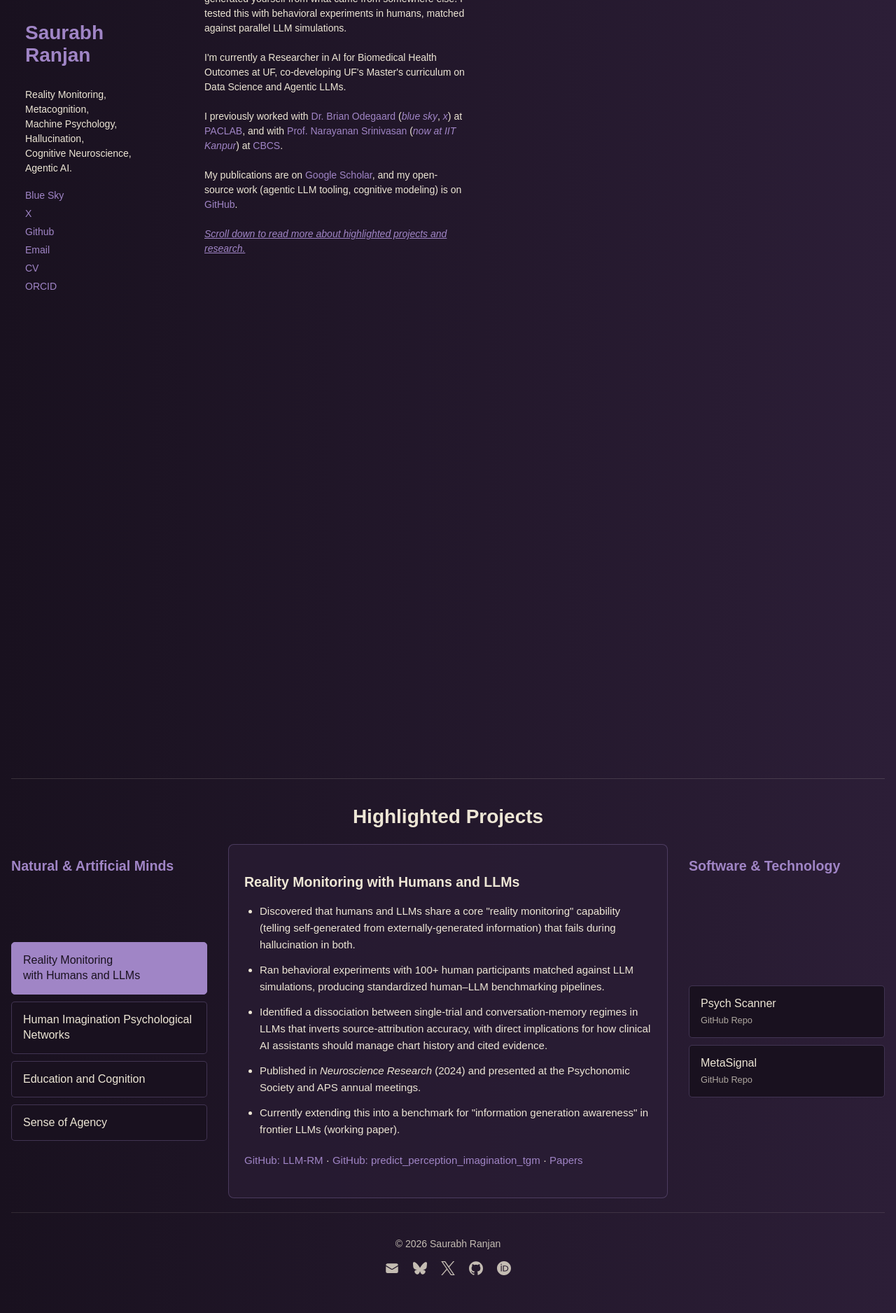
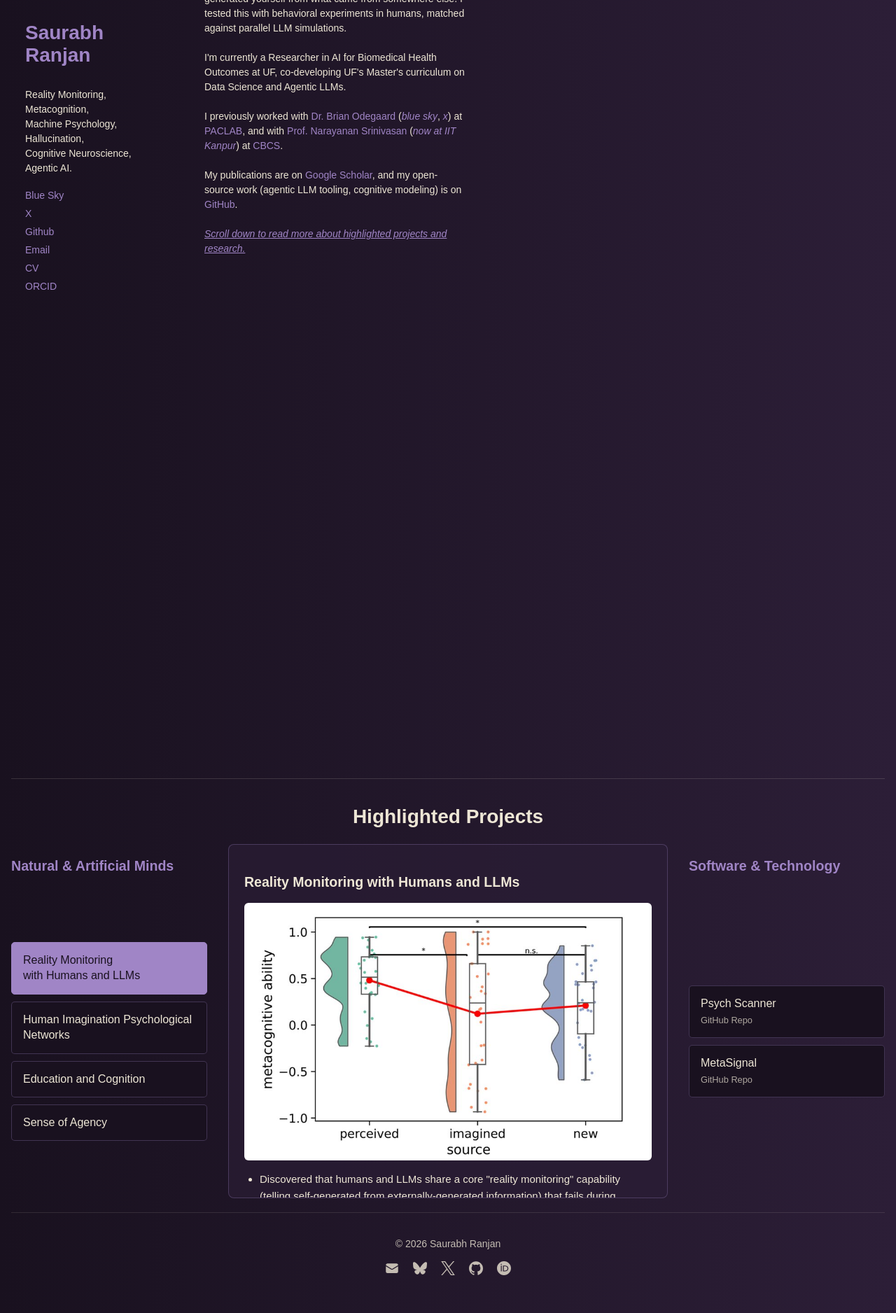
Before and after one commit to saurabhr/saurabhr.github.io, a Jekyll site: the page built from index.html, in a window 1280 px wide, cut to the strip 251-2127 px from the top of the page. Shown: the whole strip at 70% size. Built offline with Jekyll 4.4.1, drawn with Linux system fonts in a browser that asks for light colours.

Commit message:
update highlights

```diff
--- a/_sass/projects.sass
+++ b/_sass/projects.sass
@@ -98,6 +98,12 @@
   &.active
     display: block
 
+.proj-content img
+  max-width: 100%
+  border-radius: 6px
+  margin-bottom: 15px
+  display: block
+
 .proj-content h3
   font-size: 1.3em
   margin-bottom: 18px
--- a/index.html
+++ b/index.html
@@ -105,24 +105,26 @@ title: Saurabh Ranjan | Cognitive Neuroscience & AI Research
 
       <div class="proj-content active" id="reality-monitoring">
         <h3>Reality Monitoring with Humans and LLMs</h3>
+        <img src="assets/images/projects/reality-monitoring-metacognition.jpg" alt="Raincloud plot showing metacognitive ability (confidence tracking accuracy) is much higher for perceived items than for imagined or new items">
         <ul>
           <li>Discovered that humans and LLMs share a core "reality monitoring" capability (telling self-generated from externally-generated information) that fails during hallucination in both.</li>
+          <li>Using a false-memory (DRM) paradigm, found that confidence tracked accuracy far better for perceived items (metacognitive gamma = 0.48) than for imagined or entirely new ones (gamma 0.12-0.22); imagined and new were statistically indistinguishable from each other.</li>
           <li>Ran behavioral experiments with 100+ human participants matched against LLM simulations, producing standardized human–LLM benchmarking pipelines.</li>
           <li>Identified a dissociation between single-trial and conversation-memory regimes in LLMs that inverts source-attribution accuracy, with direct implications for how clinical AI assistants should manage chart history and cited evidence.</li>
-          <li>Published in <i>Neuroscience Research</i> (2024) and presented at the Psychonomic Society and APS annual meetings.</li>
-          <li>Currently extending this into a benchmark for "information generation awareness" in frontier LLMs (working paper).</li>
+          <li>Published in <i>Neuroscience Research</i> (2024); currently extending this into a benchmark for "information generation awareness" in frontier LLMs (working paper).</li>
         </ul>
         <p class="proj-links"><a href="https://github.com/saurabhr/LLM-RM" target=_blank>GitHub: LLM-RM</a> &middot; <a href="https://github.com/saurabhr/predict_perception_imagination_tgm" target=_blank>GitHub: predict_perception_imagination_tgm</a> &middot; <a href="https://scholar.google.com/citations?user=bzE80XYAAAAJ&hl=en" target=_blank>Papers</a></p>
       </div>
 
       <div class="proj-content" id="imagination">
         <h3>Human Imagination Psychological Networks</h3>
+        <img src="assets/images/projects/imagination-networks.jpg" alt="Imagination networks from the VVIQ-2 questionnaire compared across human populations and six LLMs, showing humans cluster consistently while LLMs do not">
         <ul>
           <li>Proposed a new computational model of visual imagination that reframes the heterarchy-vs-hierarchy debate in brain theory (<i>Physics of Life Reviews</i>, 2024).</li>
           <li>Built imagination networks from 2,743 participants across Florida, London, and Poland, and compared them against six LLMs (Gemma3-12B/27B, Llama3.3-70B, Llama4-16x17B).</li>
-          <li>Human networks replicated across populations (r = 0.31-0.93); LLMs did not, most produced degenerate, single-cluster structure regardless of model scale.</li>
+          <li>Human networks replicated across populations (r = 0.31-0.93); LLMs showed roughly a 5-fold weaker alignment with humans, regardless of model scale (12B-272B parameters) or conversational memory.</li>
+          <li>Most LLM configurations produced degenerate, single-cluster network structure with no human-like organization (median alignment score = 0).</li>
           <li>Published "Psychological Imagination Networks Show Cross-Population Centrality and Clustering Alignment in Humans That Large Language Models Fail to Replicate" (arXiv:2510.04391, 2025).</li>
-          <li>Argues the gap reflects memory built through embodied experience, something text-only training doesn't reproduce.</li>
         </ul>
         <p class="proj-links"><a href="https://github.com/saurabhr/imagine_world_model" target=_blank>GitHub: imagine_world_model</a> &middot; <a href="https://arxiv.org/abs/2510.04391" target=_blank>Preprint (arXiv)</a></p>
       </div>
@@ -141,9 +143,10 @@ title: Saurabh Ranjan | Cognitive Neuroscience & AI Research
 
       <div class="proj-content" id="agency">
         <h3>Sense of Agency</h3>
+        <img src="assets/images/projects/sense-of-agency-task.jpg" alt="Task diagram showing an intention leading through an intermediate outcome to a final outcome, with the intentional-binding measure of sense of agency">
         <ul>
-          <li>Investigated the sense of agency for future-directed intentions using the intentional binding paradigm.</li>
-          <li>Showed intentional binding effects extend to intermediate outcomes, not just final ones, evidence for graded, forward-looking self-monitoring.</li>
+          <li>Investigated the sense of agency for future-directed intentions using the intentional binding paradigm (e.g., forming an intention now for an outcome reached via an intermediate action).</li>
+          <li>Found shorter time estimates and faster response times, both signs of stronger intentional binding, for intermediate outcomes that predicted the intended final outcome, consistent across three delays (300/500/700ms) and two contingency levels.</li>
           <li>Led the full research lifecycle solo: hypothesis, design, data collection, and analysis.</li>
           <li>Shared as an OSF preprint and presented at the Annual Conference of Cognitive Science, IIT-Guwahati (2018).</li>
           <li>Foundational to later work on self-monitoring and control: the same construct now central to agentic AI systems that plan and act autonomously.</li>
@@ -153,6 +156,7 @@ title: Saurabh Ranjan | Cognitive Neuroscience & AI Research
 
       <div class="proj-content" id="psychscanner">
         <h3>Psych Scanner</h3>
+        <img src="assets/images/projects/psychscanner-logo.png" alt="Psych Scanner wordmark">
         <ul>
           <li>Built a production-grade Python framework (LangChain + LangGraph + Pydantic) for running cognitive experiments with LLMs at scale.</li>
           <li>Automates and scales "LLMs as a participant" studies, replacing ad hoc scripts with a reusable, tested pipeline.</li>
@@ -165,12 +169,13 @@ title: Saurabh Ranjan | Cognitive Neuroscience & AI Research
 
       <div class="proj-content" id="metasignal">
         <h3>MetaSignal</h3>
+        <img src="assets/images/projects/metasignal-architecture.jpg" alt="MetaSignal architecture diagram showing input data flowing through the stdpy SDT core and metacognitive measures into analysis and CLI layers">
         <ul>
-          <li>A Python package implementing standard Signal Detection Theory metrics (d&prime;, criterion) and metacognitive measures (meta-d&prime;) for confidence/accuracy research.</li>
-          <li>Replaces the outdated MATLAB toolboxes most labs still use for meta-d&prime; estimation with a modern, reusable Python package.</li>
+          <li>A Python package implementing 20 metacognitive/SDT measures (d&prime;, meta-d&prime;, M-ratio, Type-2 AUC, gamma, and more) plus 6 model-fit diagnostics, all from one function call.</li>
+          <li>Validated against Rahnev (2025)'s MATLAB pipeline across 6 published datasets, replacing the aging MATLAB toolboxes most labs still rely on.</li>
           <li>Built to support reality-monitoring and metacognition studies across the Odegaard Lab.</li>
           <li>Most actively developed repo in 2026: the computational backbone behind ongoing lab analyses.</li>
-          <li>Open-source and reused across multiple published papers.</li>
+          <li>Open-source, with optional Bayesian (7 estimation approaches) and information-theoretic metacognition modules.</li>
         </ul>
         <p class="proj-links"><a href="https://github.com/saurabhr/metasignal" target=_blank>GitHub: metasignal</a></p>
       </div>
```
Also changed, not shown: assets/images/projects/imagination-networks.jpg (added), assets/images/projects/metasignal-architecture.jpg (added), assets/images/projects/psychscanner-logo.png (added), assets/images/projects/reality-monitoring-metacognition.jpg (added), assets/images/projects/sense-of-agency-task.jpg (added).
